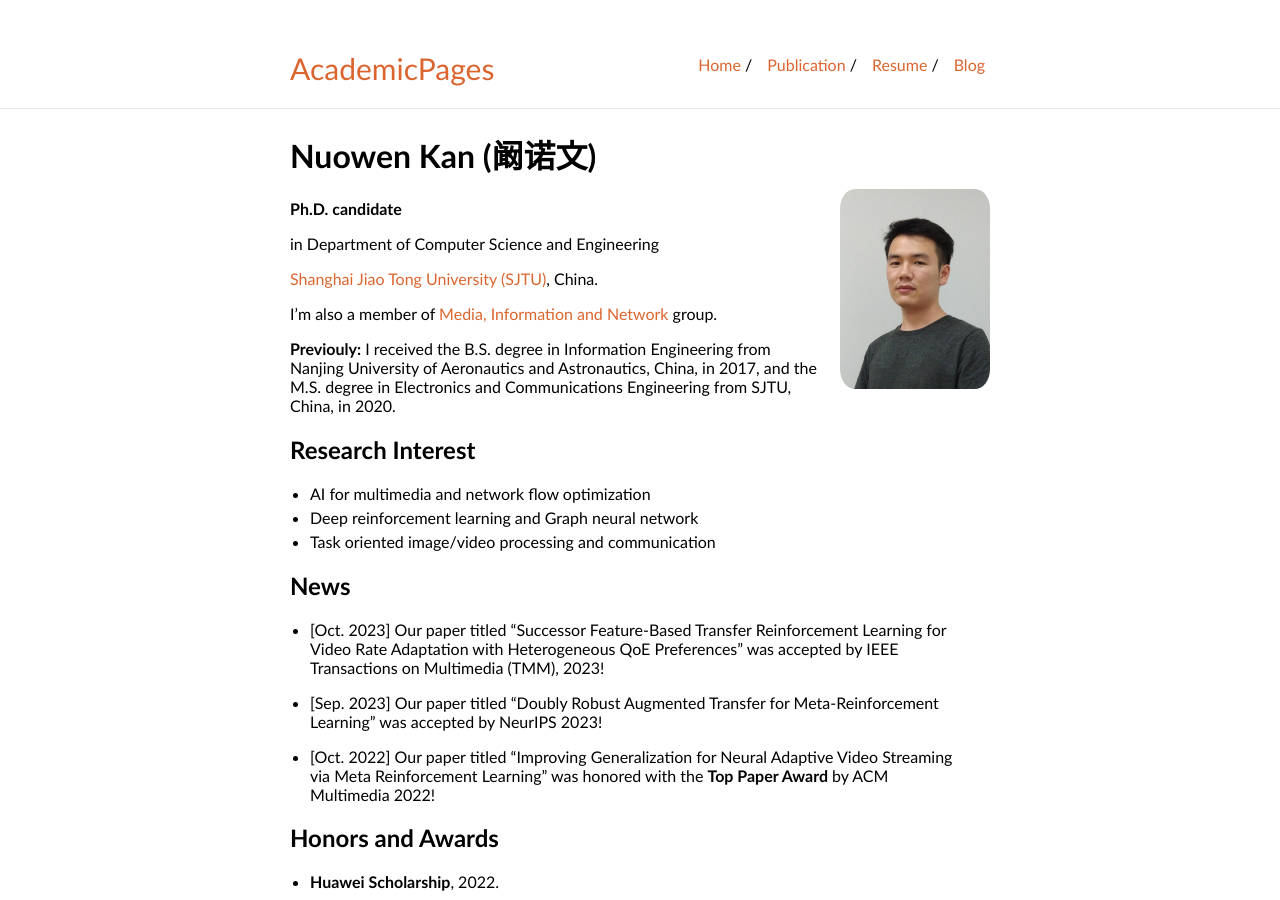
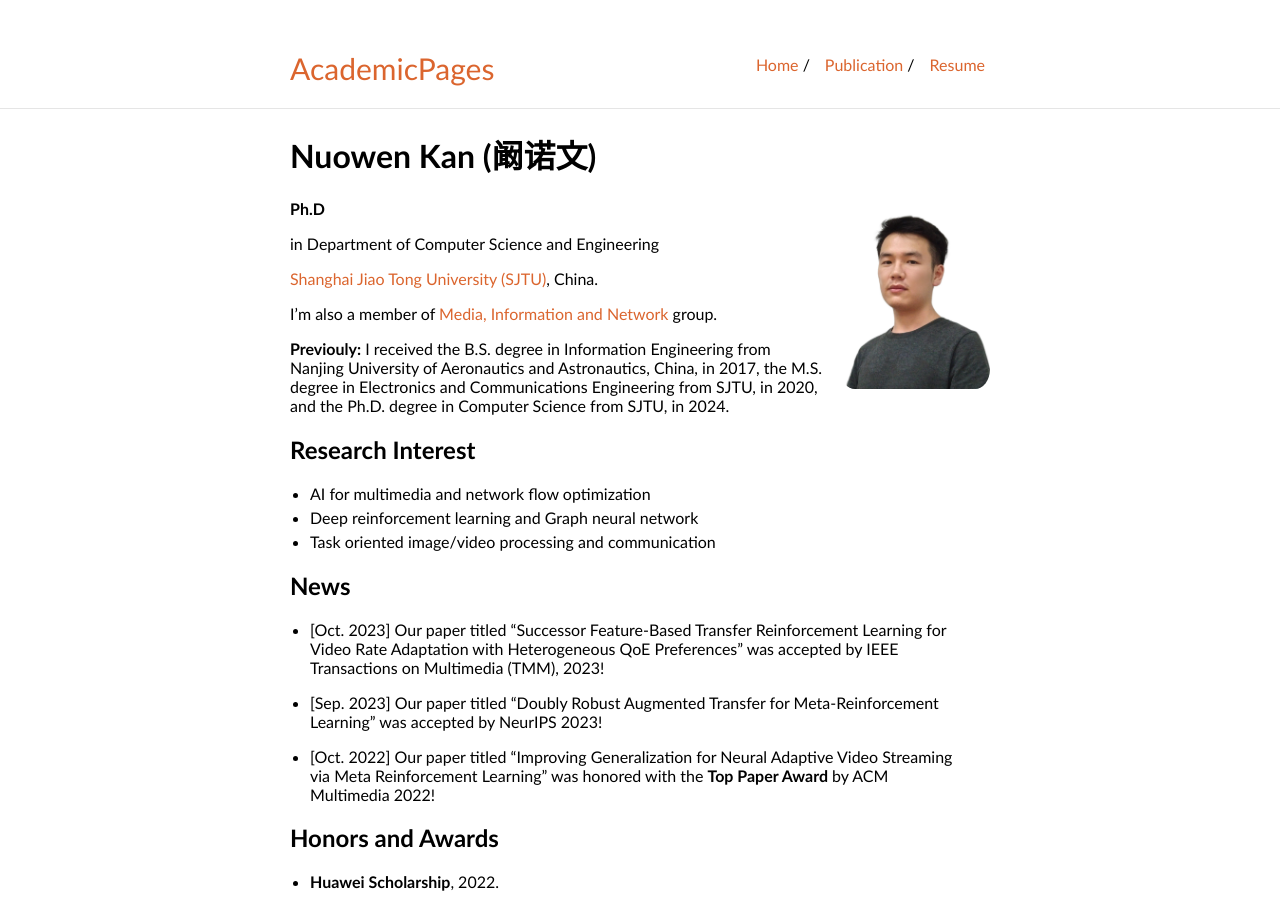
Before and after one commit to confiwent/AcademicPages, a Jekyll site: the page built from index.md, in a window 1280 px wide and 900 px high. Built offline with Jekyll 4.4.1, drawn with Linux system fonts in a browser that asks for light colours; our own code applies the rules of GitHub Pages for plain Markdown files.

Commit message:
update infos

```diff
--- a/_config.yml
+++ b/_config.yml
@@ -23,7 +23,7 @@ nav:
    link: "publication"
  - name: "Resume"
    link: "CV_Nuowen_Kan.pdf"
- - name: "Blog"
-   link: "http://blog.nuowen.pro"
+#  - name: "Blog"
+#    link: "http://blog.nuowen.pro"
 
 theme: jekyll-theme-cayman
--- a/index.md
+++ b/index.md
@@ -4,9 +4,9 @@ layout: default
 
 # Nuowen Kan (阚诺文)
 
-<img class="profile-picture" src="nwkan_p2.jpg" width = "311" height = "414">
+<img class="profile-picture" src="nwkan_p3.jpg" width = "311" height = "414">
 
-__Ph.D. candidate__
+__Ph.D__
 
 in Department of Computer Science and Engineering
 
@@ -14,7 +14,7 @@ in Department of Computer Science and Engineering
 
 I'm also a member of [Media, Information and Network](http://min.sjtu.edu.cn/) group.
 
-__Previouly:__ I received the B.S. degree in Information Engineering from Nanjing University of Aeronautics and Astronautics, China, in 2017, and the M.S. degree in Electronics and Communications Engineering from SJTU, China, in 2020.
+__Previouly:__ I received the B.S. degree in Information Engineering from Nanjing University of Aeronautics and Astronautics, China, in 2017, the M.S. degree in Electronics and Communications Engineering from SJTU, in 2020, and the Ph.D. degree in Computer Science from SJTU, in 2024.
 
 ## Research Interest
 
```
Also changed, not shown: nwkan_p3.jpg (added).
